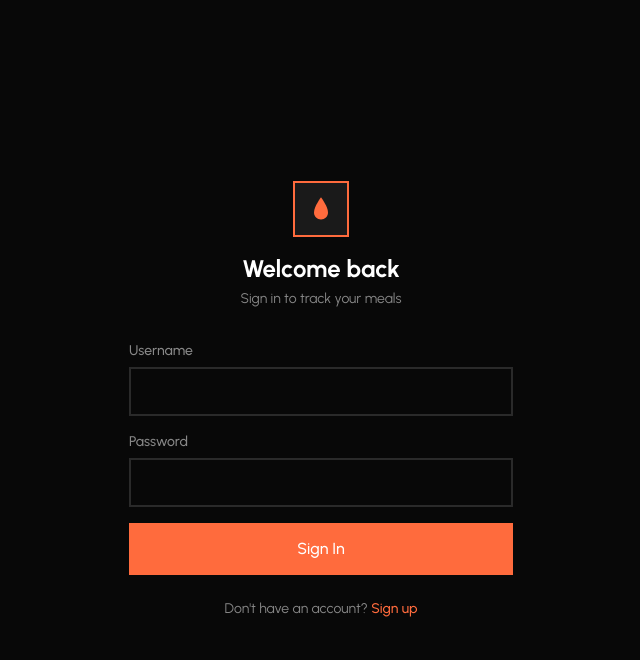
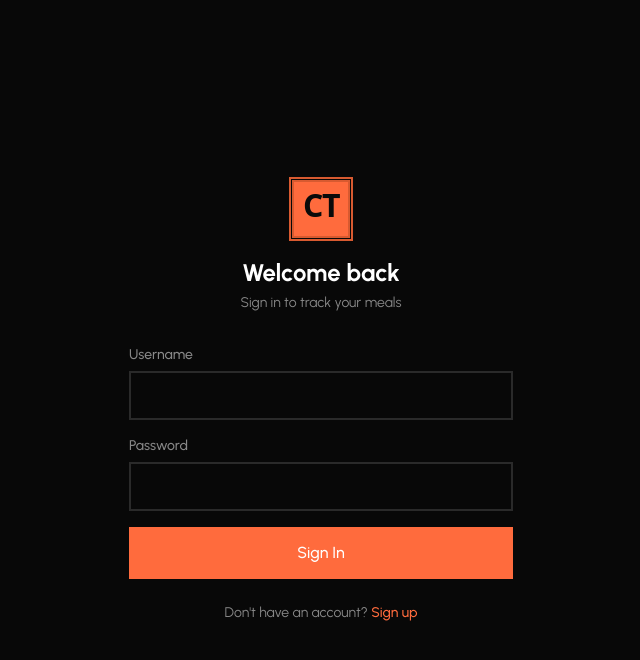
Before and after one commit to Chali134/calorie-tracker, a FastAPI app: page /login in a window 1280 px wide. Shown: the top 660 px of the page, without its empty margins (319-959 px from the left). Run offline with FastAPI, Linux system fonts and the light colour scheme; some libraries are stand-ins or nearby versions.

Commit message:
Add brutalist CT logo SVG + favicon, use logo on login/onboarding/home, update PWA manifest

```diff
--- a/calorie-tracker/templates/base.html
+++ b/calorie-tracker/templates/base.html
@@ -7,8 +7,9 @@
     <meta name="apple-mobile-web-app-status-bar-style" content="black-translucent">
     <meta name="apple-mobile-web-app-title" content="CalTrack">
     <meta name="theme-color" content="#080808">
+    <link rel="icon" type="image/svg+xml" href="/static/favicon.svg">
     <link rel="manifest" href="/static/manifest.json">
-    <link rel="apple-touch-icon" href="/static/icon.png">
+    <link rel="apple-touch-icon" href="/static/logo.svg">
     <script src="https://unpkg.com/htmx.org@2.0.0"></script>
     <script src="https://cdn.tailwindcss.com"></script>
     <link rel="preconnect" href="https://fonts.googleapis.com">
--- a/calorie-tracker/templates/login.html
+++ b/calorie-tracker/templates/login.html
@@ -3,9 +3,7 @@
 <div class="min-h-screen flex items-center justify-center px-5">
     <div class="w-full max-w-sm">
         <div class="text-center mb-8">
-            <div class="w-14 h-14 bg-[#1A1A1A] border-2 border-[#FF6B3D] flex items-center justify-center mx-auto mb-4">
-                <svg width="28" height="28" viewBox="0 0 24 24" fill="#FF6B3D" stroke="none"><path d="M12 2C12 2 6 10 6 15c0 3.3 2.7 6 6 6s6-2.7 6-6c0-5-6-13-6-13z"/></svg>
-            </div>
+            <img src="/static/logo.svg" alt="CalTrack" class="w-16 h-16 mx-auto mb-4 border-2 border-[#D85A30]">
             <h1 class="text-2xl font-bold text-white">Welcome back</h1>
             <p class="text-sm text-gray-500 mt-1">Sign in to track your meals</p>
         </div>
--- a/calorie-tracker/templates/onboarding.html
+++ b/calorie-tracker/templates/onboarding.html
@@ -3,9 +3,7 @@
 <div class="min-h-screen flex items-center justify-center px-5 py-8">
     <div class="w-full max-w-sm">
         <div class="text-center mb-8">
-            <div class="w-14 h-14 bg-[#1A1A1A] border-2 border-[#A78BFA] flex items-center justify-center mx-auto mb-4">
-                <svg width="28" height="28" viewBox="0 0 24 24" fill="#A78BFA" stroke="none"><circle cx="12" cy="12" r="3"/><path d="M12 2v4m0 12v4M4.93 4.93l2.83 2.83m8.48 8.48l2.83 2.83M2 12h4m12 0h4M4.93 19.07l2.83-2.83m8.48-8.48l2.83-2.83"/></svg>
-            </div>
+            <img src="/static/logo.svg" alt="CalTrack" class="w-16 h-16 mx-auto mb-4 border-2 border-[#D85A30]">
             <h1 class="text-2xl font-bold text-white">Set Up Your Profile</h1>
             <p class="text-sm text-gray-500 mt-1">We'll calculate your daily targets</p>
         </div>
```
Also changed, not shown: calorie-tracker/templates/index.html (+6 -3 lines), calorie-tracker/static/favicon.svg (added), calorie-tracker/static/logo.svg (added), calorie-tracker/static/manifest.json.
